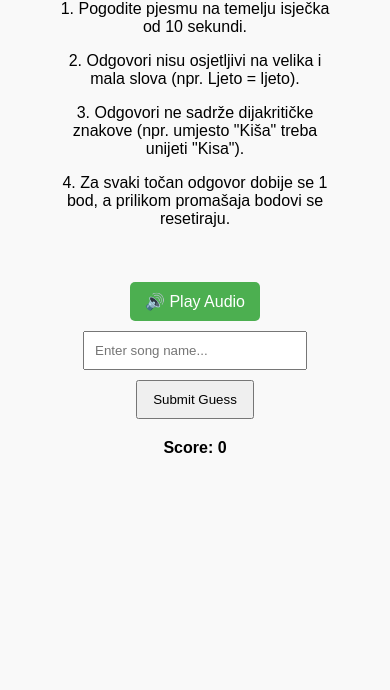
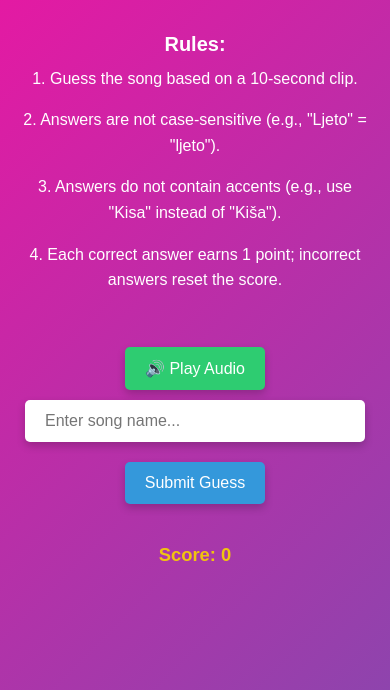
Before and after one commit to sariic/WebGames, a plain HTML site: page song-guesser.html in a window 390 px wide. Shown: the part 194-884 px from the top of the page. Before the commit the page ends 844 px from the top, so only its background shows below. Drawn offline with Linux system fonts and the light colour scheme.

Commit message:
song guesser css update and styles.css update

```diff
--- a/song-guesser.html
+++ b/song-guesser.html
@@ -5,34 +5,114 @@
     <meta name="viewport" content="width=device-width, initial-scale=1.0">
     <title>Song Guesser Game</title>
     <style>
+        /* General Styling */
         body {
-            font-family: Arial, sans-serif;
+            font-family: 'Arial', sans-serif;
             text-align: center;
-            background-color: #f9f9f9;
-            margin: 50px;
+            background: linear-gradient(135deg, #f312a1, #8e44ad);
+            color: #fff;
+            margin: 0;
+            display: flex;
+            flex-direction: column;
+            align-items: center;
+            justify-content: center;
+            min-height: 100vh;
         }
+
+        h1 {
+            font-size: 2.5em;
+            margin-bottom: 0.5em;
+            text-shadow: 1px 1px 2px rgba(0, 0, 0, 0.3);
+        }
+
+        h2 {
+            font-size: 1.5em;
+            margin: 0.5em 0;
+        }
+
+        p {
+            font-size: 1em;
+            line-height: 1.6;
+            max-width: 500px;
+            margin: 0 auto 1em;
+        }
+
+        /* Input and Button Styling */
+        input, button {
+            font-size: 1em;
+            padding: 0.75em 1.25em;
+            border-radius: 5px;
+            border: none;
+            outline: none;
+            transition: transform 0.2s;
+            box-shadow: 0 4px 8px rgba(0, 0, 0, 0.2);
+        }
+
         input {
-            padding: 10px;
-            width: 200px;
+            width: 100%;
+            max-width: 300px;
             margin-top: 10px;
+            color: #333;
         }
+
         button {
-            padding: 10px 15px;
-            margin-top: 10px;
+            background-color: #3498db;
+            color: white;
             cursor: pointer;
+            margin-top: 20px;
         }
-        .message, .score {
+
+        button:hover {
+            background-color: #2980b9;
+            transform: scale(1.05);
+        }
+
+        .audio-button {
+            background-color: #2ecc71;
+            border: none;
+            font-size: 1em;
+            color: #fff;
             margin-top: 20px;
+            transition: background-color 0.3s, transform 0.2s;
+        }
+
+        .audio-button:hover {
+            background-color: #27ae60;
+            transform: scale(1.05);
+        }
+
+        /* Message and Score Styling */
+        .message {
+            margin-top: 20px;
+            font-size: 1.25em;
             font-weight: bold;
+            text-shadow: 1px 1px 2px rgba(0, 0, 0, 0.3);
         }
-        .audio-button {
-            background-color: #4CAF50;
-            border: none;
-            color: white;
-            padding: 10px 15px;
-            font-size: 16px;
+
+        .score {
+            font-size: 1.25em;
+            font-weight: bold;
+            color: #f1c40f;
             margin-top: 20px;
-            border-radius: 5px;
+        }
+
+        /* Responsive Design */
+        @media (max-width: 768px) {
+            body {
+                padding: 20px;
+            }
+
+            h1 {
+                font-size: 2em;
+            }
+
+            h2 {
+                font-size: 1.25em;
+            }
+
+            .message, .score {
+                font-size: 1.15em;
+            }
         }
     </style>
 </head>
@@ -40,22 +120,22 @@
 
     <h1>Guess the Song!</h1>
     <br>
-    <h2>Pravila:</h2>
-    <p>1. Pogodite pjesmu na temelju isječka od 10 sekundi.</p>
-    <p>2. Odgovori nisu osjetljivi na velika i mala slova (npr. Ljeto = ljeto).</p>
-    <p>3. Odgovori ne sadrže dijakritičke znakove (npr. umjesto "Kiša" treba unijeti "Kisa").</p>
-    <p>4. Za svaki točan odgovor dobije se 1 bod, a prilikom promašaja bodovi se resetiraju.</p>
+    <h2>Rules:</h2>
+    <p>1. Guess the song based on a 10-second clip.</p>
+    <p>2. Answers are not case-sensitive (e.g., "Ljeto" = "ljeto").</p>
+    <p>3. Answers do not contain accents (e.g., use "Kisa" instead of "Kiša").</p>
+    <p>4. Each correct answer earns 1 point; incorrect answers reset the score.</p>
     <br>
     <audio id="audioPlayer" preload="auto"></audio>
     <button id="audioControlButton" class="audio-button">🔊 Play Audio</button>
     <input type="text" id="guessInput" placeholder="Enter song name...">
     <button id="guessButton">Submit Guess</button>
     <div class="message" id="message"></div>
-    <div class="score" id="score">Score: 0</div> <!-- Score display -->
+    <div class="score" id="score">Score: 0</div>
 
     <script>
         const songs = [
-            { title: "Bajadeira", url: "songs/Bajadeira.mp3" },
+            { title: "Bajadera", url: "songs/Bajadera.mp3" },
             { title: "Mangio pasta", url: "songs/MangioPasta.mp3" },
             { title: "Dalmatino", url: "songs/Dalmatino.mp3" },
             { title: "Forza", url: "songs/Forza.mp3" },
@@ -87,11 +167,10 @@
             { title: "Tajna veza", url: "songs/TajnaVeza.mp3" },
             { title: "Zero", url: "songs/Zero.mp3" },
             { title: "Zivot skup", url: "songs/ZivotSkup.mp3" },
-
         ];
 
         let currentSong;
-        let score = 0; // Initialize score
+        let score = 0;
         const audioPlayer = document.getElementById('audioPlayer');
         const audioControlButton = document.getElementById('audioControlButton');
         const scoreElement = document.getElementById('score');
@@ -100,13 +179,11 @@
             currentSong = songs[Math.floor(Math.random() * songs.length)];
             audioPlayer.src = currentSong.url;
             audioPlayer.play();
-
-            // Play for 10 seconds, then pause
             setTimeout(() => {
                 audioPlayer.pause();
                 document.getElementById("message").innerText = "What's the song?";
                 audioControlButton.innerText = "🔊 Play Audio";
-            }, 150000);
+            }, 10000);
         }
 
         audioControlButton.addEventListener("click", () => {
@@ -125,18 +202,26 @@
 
             if (userGuess.toLowerCase() === currentSong.title.toLowerCase()) {
                 messageElement.innerText = "Correct! 🎉";
-                score++; // Increment score
+                score++;
             } else {
                 messageElement.innerText = `Wrong! The song was "${currentSong.title}".`;
                 score = 0;
             }
 
-            scoreElement.innerText = `Score: ${score}`; // Update score display
+            scoreElement.innerText = `Score: ${score}`;
             document.getElementById("guessInput").value = '';
-            playRandomSong(); // Start a new song after guess
+            playRandomSong();
         });
 
-        // Start the game with the first song
+            // Trigger "click" on Enter key press
+        document.getElementById("guessInput").addEventListener("keypress", function(event) {
+            if (event.key === "Enter") {
+                event.preventDefault(); // Prevent default form submission (if inside a form)
+                document.getElementById("guessButton").click(); // Trigger the button click
+            }
+        });
+
+
         playRandomSong();
     </script>
 
--- a/styles.css
+++ b/styles.css
@@ -52,8 +52,8 @@ nav ul li a:hover {
 
 /* Hero Section */
 .hero {
-    background: linear-gradient(rgba(0, 0, 0, 0.5), rgba(0, 0, 0, 0.5)), url('hero-image.jpg') no-repeat center center/cover;
-    color: #fff;
+    background: linear-gradient(rgba(0, 0, 0, 0.5), rgba(0, 0, 0, 0.5)), url('SaricLogoCancel.png') no-repeat center center/cover;
+    color: #ffffff;
     height: 80vh;
     display: flex;
     flex-direction: column;
```
Also changed, not shown: SaricLogo.png (added).
